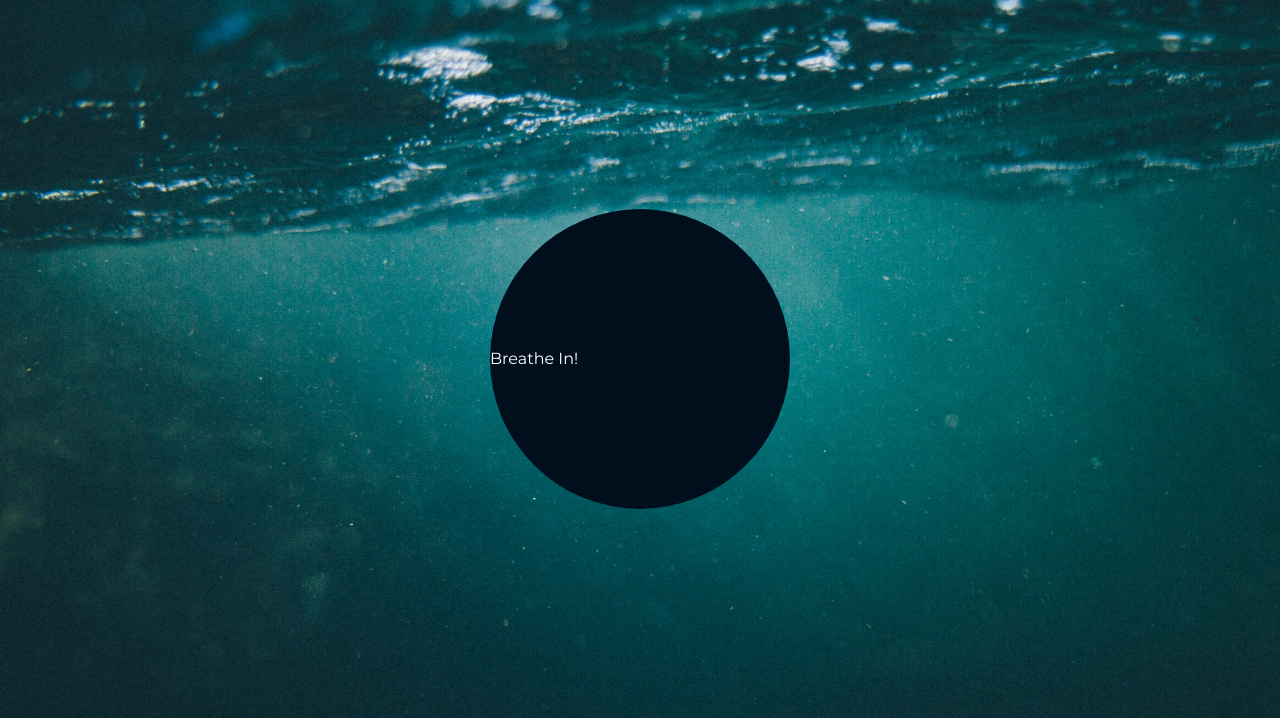
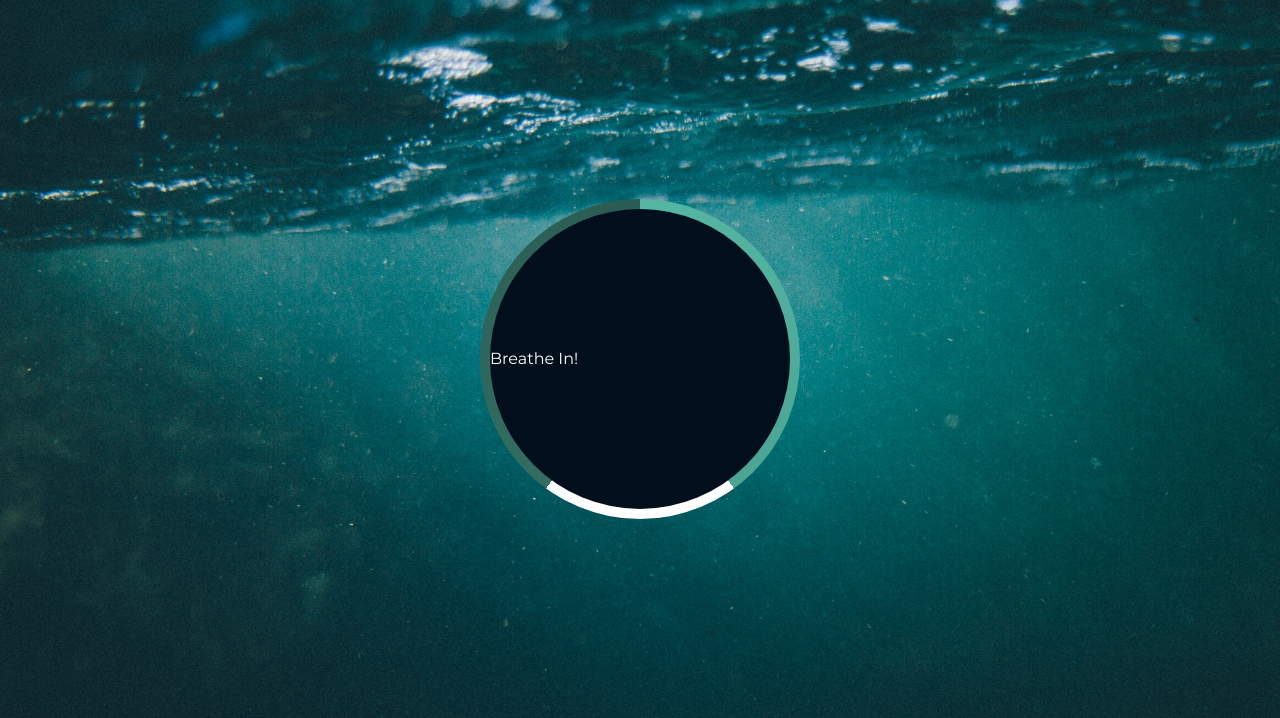
Before and after one commit to adeshrai6/WebDev, a plain HTML site: page RelaxingApp/index.html in a window 1280 px wide. Shown: the part 82-800 px from the top of the page. Drawn offline with Linux system fonts and the light colour scheme.

Commit message:
outside circle

```diff
--- a/RelaxingApp/style.css
+++ b/RelaxingApp/style.css
@@ -39,3 +39,22 @@ body {
     left: 0;
     z-index: -1;
 }
+
+
+.gradient-circle {
+    background: conic-gradient(
+        #55b7a4 0%,
+        #4ca493 40%,
+        #fff 40%,
+        #fff 60%,
+        #336d62 60%,
+        #2a5b52 100%
+    );
+    height: 320px;
+    width: 320px;
+    z-index: -2;
+    border-radius: 50%;
+    position: absolute;
+    top: -10px;
+    left: -10px;
+}
```
